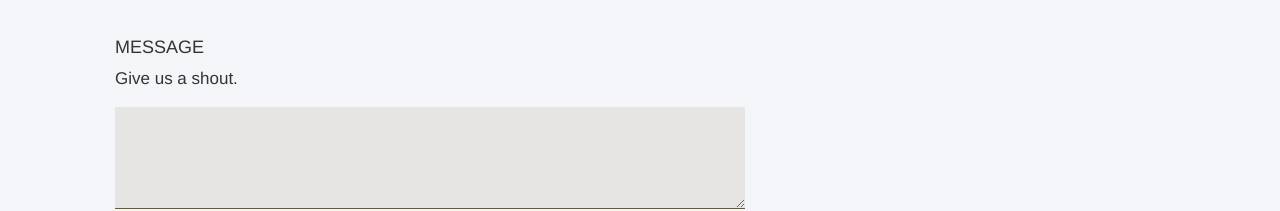
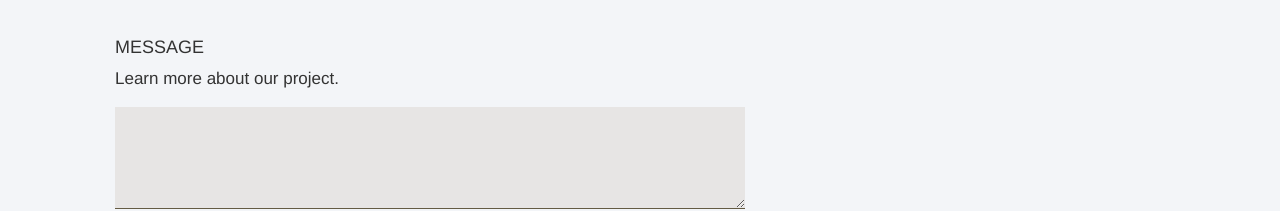
Before and after one commit to lawongsta/scispark, a website: page contact.html in a window 1280 px wide. Shown: the part 562-773 px from the top of the page. Drawn offline with Linux system fonts and the light colour scheme.

Commit message:
Contact Page
Changing copy

```diff
--- a/contact.html
+++ b/contact.html
@@ -57,7 +57,7 @@
       </div>
 
       <div>
-        <label for="messages"> <h2>MESSAGE</h2> <p> Give us a shout.</p></label><br>
+        <label for="messages"> <h2>MESSAGE</h2> <p> Learn more about our project.</p></label><br>
         <textarea name="messages" id="messages" rows="4"> </textarea>
       </div>
 
```
